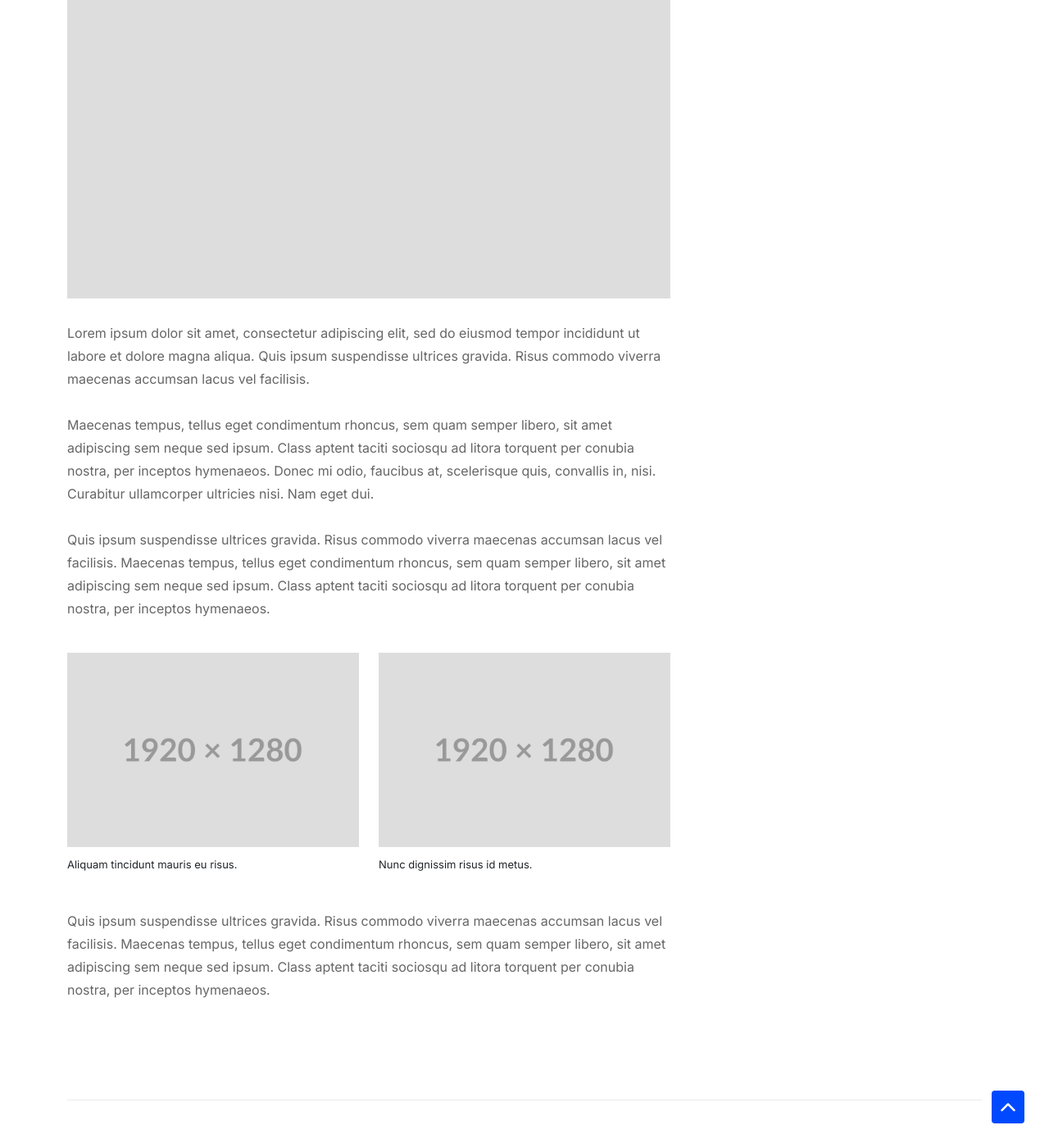
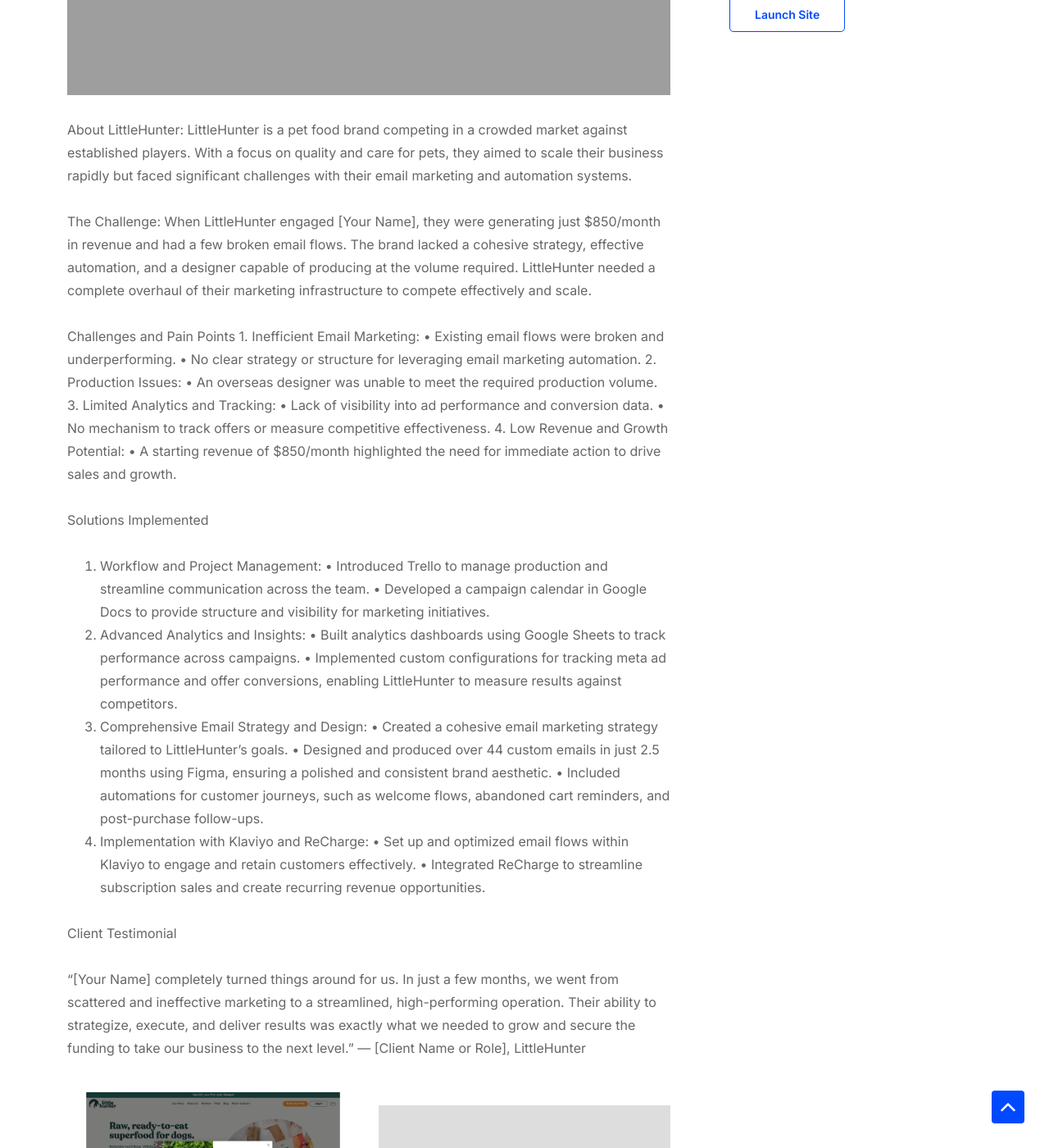
Before and after one commit to swagner2/retentionxt, a Jekyll site: the page built from _works/little-hunter.md, in a window 1280 px wide and 1400 px high, scrolled down 868 px. Shown: the whole window at 82% size. Built offline with Jekyll 4.4.1, drawn with Linux system fonts in a browser that asks for light colours; a script that is not in the unit is left out; some of the changed text lies outside the part shown.

Commit message:
LH -edits

```diff
--- a/_works/little-hunter.md
+++ b/_works/little-hunter.md
@@ -2,43 +2,82 @@
 layout: works-single
 
 # preview details
-title: Trifold Restaurant Menu
-category: Design
+title: Transforming LittleHunter’s Revenue and Growth with Klaviyo and ReCharge
+category: Kaviyo+ReCharge+Shopify
 category_slug: design
-image: assets/img/project-6.jpeg
-short: Nullam malesuada erat ut turpis.
+image: assets/img/little-hunter.png
+short: Scaling a DTC startup from $850 to $220,000 per month in 5 month
 
 # full details
-full_image: assets/img/project-6.jpeg
-preview_link: https://bslthemes.com
+full_image: assets/img/Littlehunter-screen.png
+preview_link: https://www.littlehunter.com/
 info:
   - label: Project Description
-    value: Lorem ipsum dolor sit amet, consectetuer adipiscing elit. Phasellus hendrerit. Pellentesque aliquet nibh nec urna.
+    value: Scaling a DTC startup from $850 to $220,000 per month in 5 months.
 
   - label: Client
-    value: Envato
+    value: Little Hunter
 
   - label: Year
-    value: 2021
+    value: 2023
 
   - label: Website
-    value: bslthemes.com
+    value: littlehunter.com
 
 images:
-  - label: "Aliquam tincidunt mauris eu risus."
-    image: "assets/img/project-1.jpeg"
+  - label: "Using A/B Testing to Measure Customer Acqusition Costs."
+    image: "assets/img/LH-pop-up.png"
 
   - label: "Nunc dignissim risus id metus."
     image: "assets/img/project-5.jpeg"
 
 description2:
   enable: true
-  text: "<p>Quis ipsum suspendisse ultrices gravida. Risus commodo viverra maecenas accumsan lacus vel facilisis. Maecenas tempus, tellus eget condimentum rhoncus, sem quam semper libero, sit amet adipiscing sem neque sed ipsum. Class aptent taciti sociosqu ad litora torquent per conubia nostra, per inceptos hymenaeos.</p>"
+  text: "<p>Takeaways and Lessons Learned
+	•	A structured approach to workflow and campaign management drives efficiency and results.
+	•	Leveraging platforms like Klaviyo and ReCharge for automation can significantly boost revenue in subscription-driven businesses.
+	•	Custom analytics and tracking provide the insights needed to refine strategies and compete effectively..</p>"
 
 ---
 
-Lorem ipsum dolor sit amet, consectetur adipiscing elit, sed do eiusmod tempor incididunt ut labore et dolore magna aliqua. Quis ipsum suspendisse ultrices gravida. Risus commodo viverra maecenas accumsan lacus vel facilisis.
+About LittleHunter:
+LittleHunter is a pet food brand competing in a crowded market against established players. With a focus on quality and care for pets, they aimed to scale their business rapidly but faced significant challenges with their email marketing and automation systems.
 
-Maecenas tempus, tellus eget condimentum rhoncus, sem quam semper libero, sit amet adipiscing sem neque sed ipsum. Class aptent taciti sociosqu ad litora torquent per conubia nostra, per inceptos hymenaeos. Donec mi odio, faucibus at, scelerisque quis, convallis in, nisi. Curabitur ullamcorper ultricies nisi. Nam eget dui.
+The Challenge:
+When LittleHunter engaged [Your Name], they were generating just $850/month in revenue and had a few broken email flows. The brand lacked a cohesive strategy, effective automation, and a designer capable of producing at the volume required. LittleHunter needed a complete overhaul of their marketing infrastructure to compete effectively and scale.
 
-Quis ipsum suspendisse ultrices gravida. Risus commodo viverra maecenas accumsan lacus vel facilisis. Maecenas tempus, tellus eget condimentum rhoncus, sem quam semper libero, sit amet adipiscing sem neque sed ipsum. Class aptent taciti sociosqu ad litora torquent per conubia nostra, per inceptos hymenaeos.
+Challenges and Pain Points
+	1.	Inefficient Email Marketing:
+	•	Existing email flows were broken and underperforming.
+	•	No clear strategy or structure for leveraging email marketing automation.
+	2.	Production Issues:
+	•	An overseas designer was unable to meet the required production volume.
+	3.	Limited Analytics and Tracking:
+	•	Lack of visibility into ad performance and conversion data.
+	•	No mechanism to track offers or measure competitive effectiveness.
+	4.	Low Revenue and Growth Potential:
+	•	A starting revenue of $850/month highlighted the need for immediate action to drive sales and growth.
+
+Solutions Implemented
+
+1. Workflow and Project Management:
+	•	Introduced Trello to manage production and streamline communication across the team.
+	•	Developed a campaign calendar in Google Docs to provide structure and visibility for marketing initiatives.
+
+2. Advanced Analytics and Insights:
+	•	Built analytics dashboards using Google Sheets to track performance across campaigns.
+	•	Implemented custom configurations for tracking meta ad performance and offer conversions, enabling LittleHunter to measure results against competitors.
+
+3. Comprehensive Email Strategy and Design:
+	•	Created a cohesive email marketing strategy tailored to LittleHunter’s goals.
+	•	Designed and produced over 44 custom emails in just 2.5 months using Figma, ensuring a polished and consistent brand aesthetic.
+	•	Included automations for customer journeys, such as welcome flows, abandoned cart reminders, and post-purchase follow-ups.
+
+4. Implementation with Klaviyo and ReCharge:
+	•	Set up and optimized email flows within Klaviyo to engage and retain customers effectively.
+	•	Integrated ReCharge to streamline subscription sales and create recurring revenue opportunities.
+
+  Client Testimonial
+
+“[Your Name] completely turned things around for us. In just a few months, we went from scattered and ineffective marketing to a streamlined, high-performing operation. Their ability to strategize, execute, and deliver results was exactly what we needed to grow and secure the funding to take our business to the next level.”
+— [Client Name or Role], LittleHunter
```
